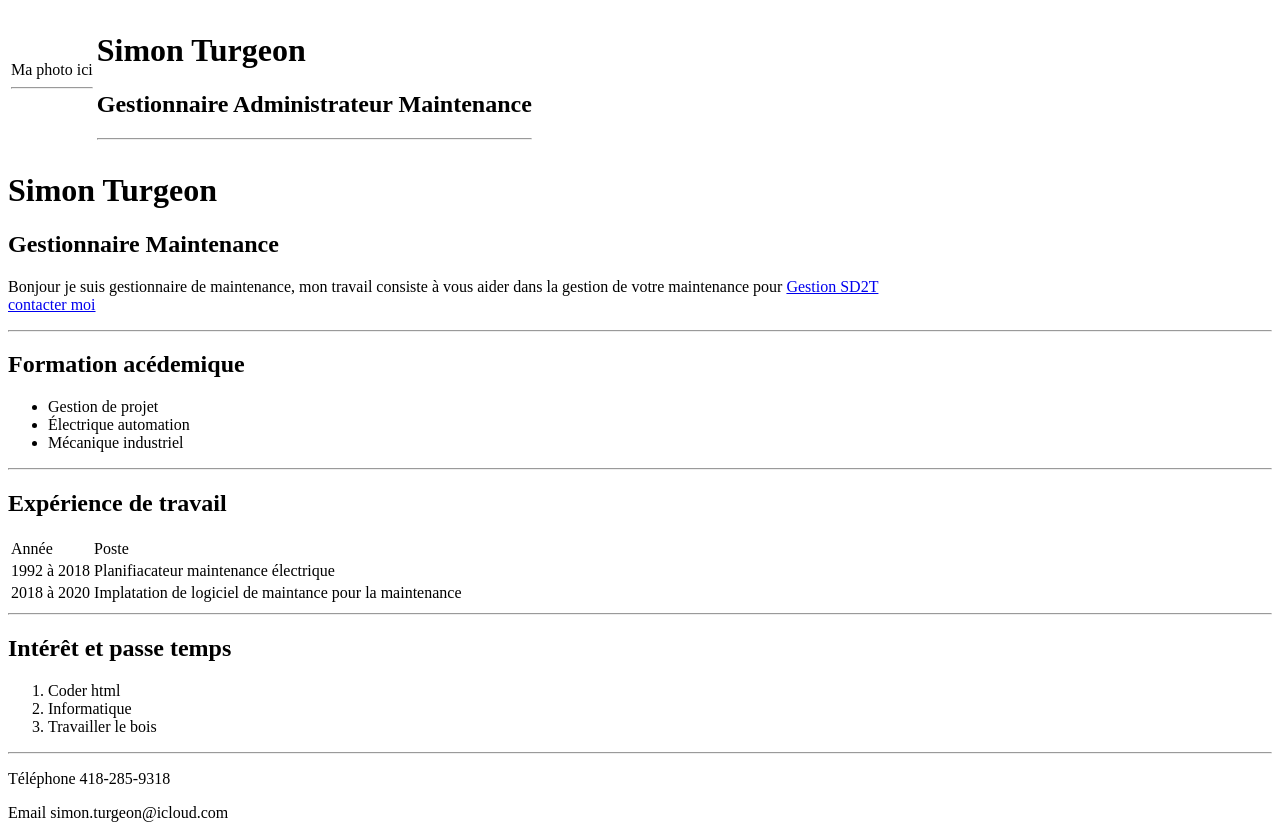
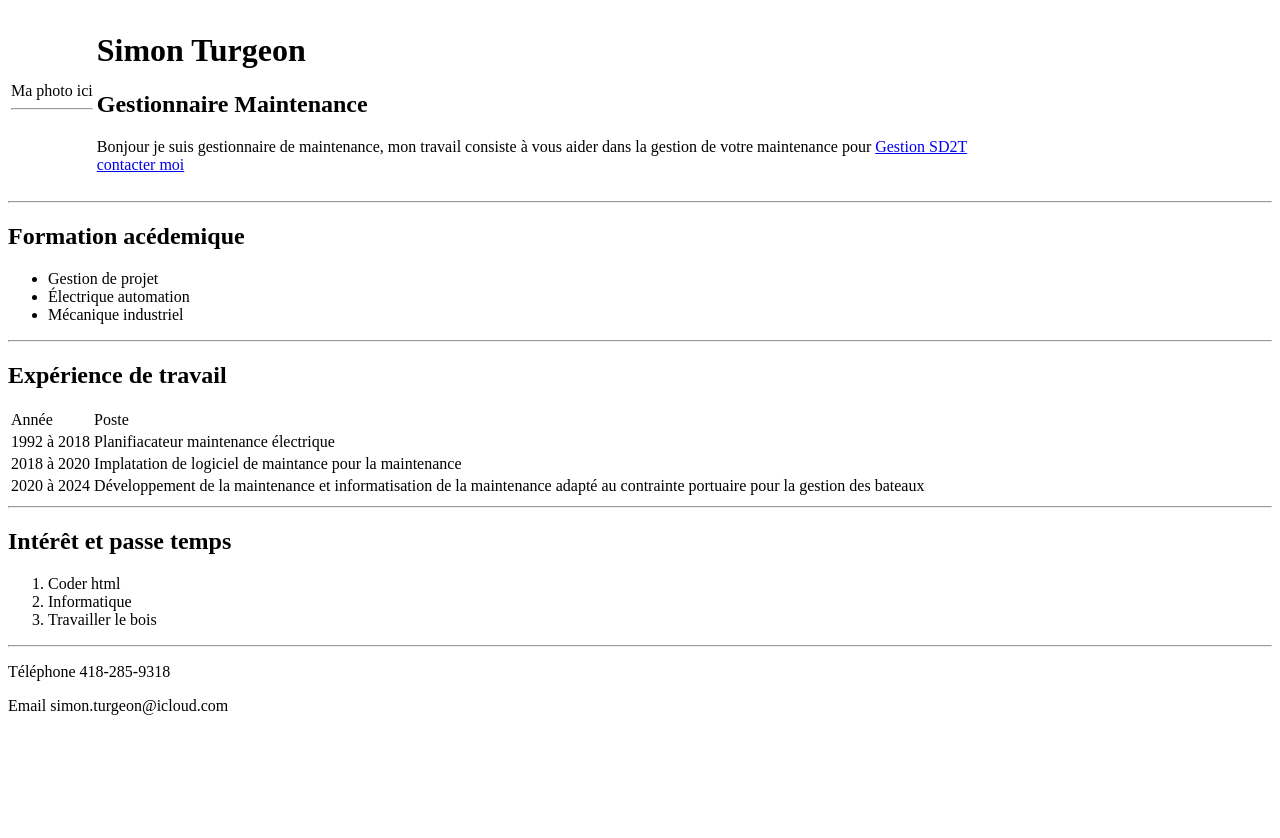
Before and after one commit to SimonTurgeon12/perso, a plain HTML site: page index.html in a window 1280 px wide. After the commit the page ends 800 px from the top, so only its background shows below. Drawn offline with Linux system fonts and the light colour scheme.

Commit message:
Update index.html

```diff
--- a/index.html
+++ b/index.html
@@ -19,15 +19,6 @@
             </td>
             <td>
                 <h1>Simon Turgeon</h1>
-                <h2>Gestionnaire Administrateur Maintenance </h2>
-
-                    <hr>
-            </td>
-        </tr>
-
-    </table>
-
-    <h1>Simon Turgeon</h1>
     <h2>Gestionnaire Maintenance</h2>
     <p>
         Bonjour je suis gestionnaire de maintenance,
@@ -35,6 +26,10 @@
         de votre maintenance pour <a href="https://sd2t.ca">Gestion SD2T</a> <br>
         <a href="#contact">contacter moi</a>
     </p>
+            </td>
+        </tr>
+
+</table>
     <hr>
 </header>
 <main>
@@ -72,6 +67,9 @@
             <tr><td>
                 2018 à 2020</td>
             <td>Implatation de logiciel de maintance pour la maintenance</td></tr>
+            <tr><td>
+                2020 à 2024</td>
+            <td>Développement de la maintenance et informatisation de la maintenance adapté au contrainte portuaire pour la gestion des bateaux</td></tr>
 
     </tbody>
 </table>
```
